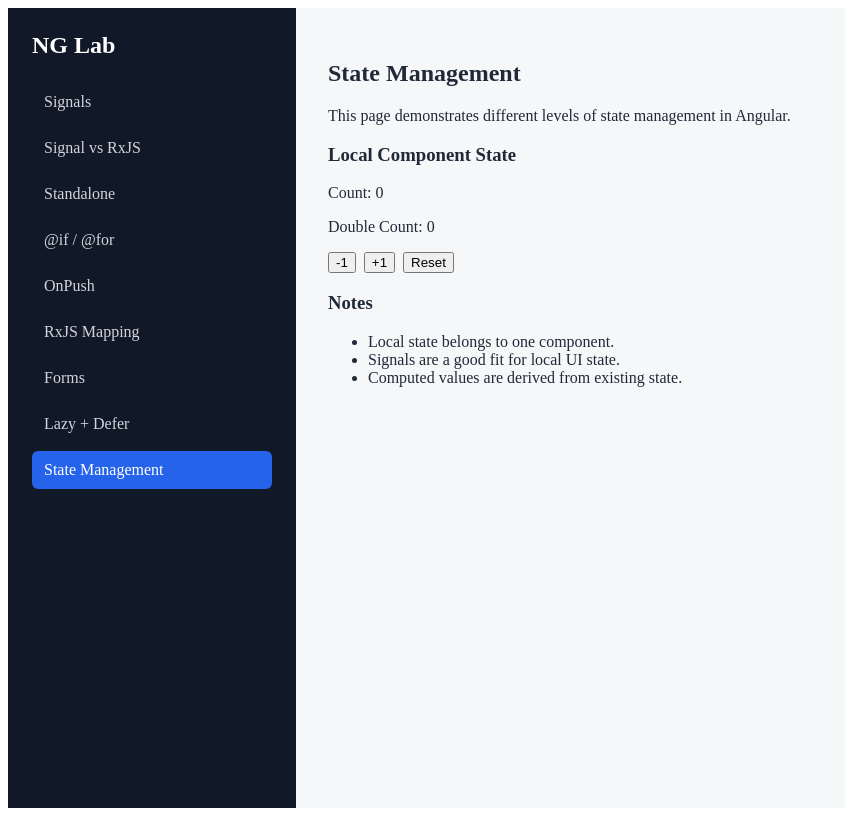
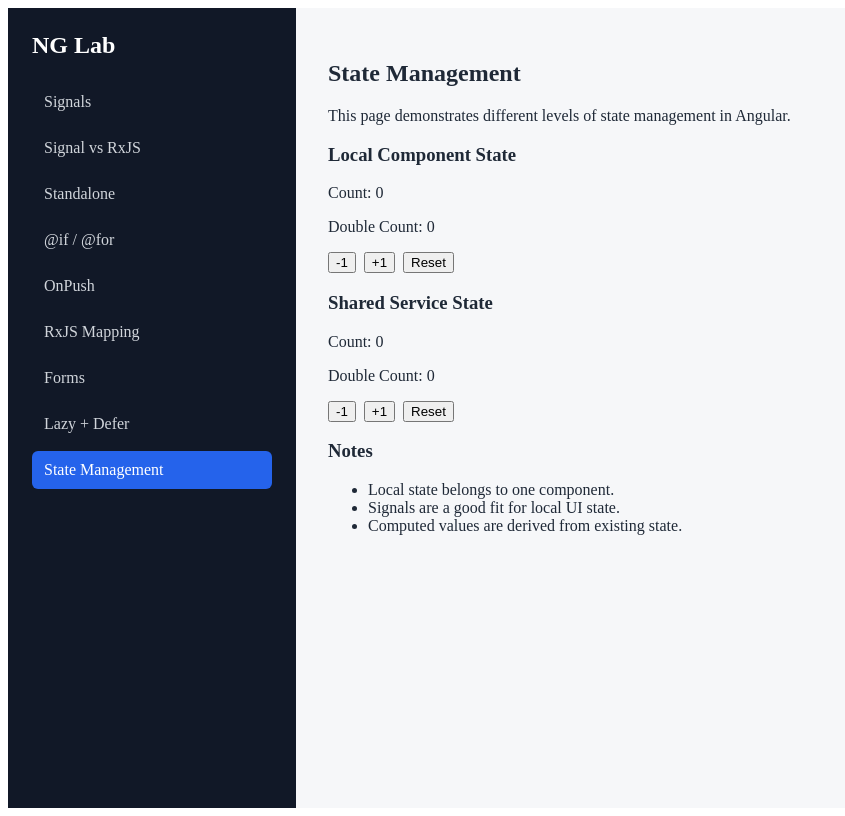
Before and after one commit to qiuxan/AngularKnowledge, an Angular app in the folder ng-lab/: page /state-management in a window 1280 px wide. Shown: the whole page, without its empty margins (0-845 px from the left). Built offline with nearby package versions, Linux system fonts and the light colour scheme.

Commit message:
Shared Service State

```diff
--- a/ng-lab/src/app/pages/state-management/state-management.html
+++ b/ng-lab/src/app/pages/state-management/state-management.html
@@ -1,9 +1,7 @@
 <section class="page">
   <h2>State Management</h2>
 
-  <p>
-    This page demonstrates different levels of state management in Angular.
-  </p>
+  <p>This page demonstrates different levels of state management in Angular.</p>
 
   <div class="demo-card">
     <h3>Local Component State</h3>
@@ -18,6 +16,19 @@
     </div>
   </div>
 
+  <div class="demo-card">
+    <h3>Shared Service State</h3>
+
+    <p>Count: {{ sharedCount() }}</p>
+    <p>Double Count: {{ sharedDoubleCount() }}</p>
+
+    <div class="actions">
+      <button type="button" (click)="decrementShared()">-1</button>
+      <button type="button" (click)="incrementShared()">+1</button>
+      <button type="button" (click)="resetShared()">Reset</button>
+    </div>
+  </div>
+
   <div class="notes">
     <h3>Notes</h3>
 
--- a/ng-lab/src/app/pages/state-management/state-management.ts
+++ b/ng-lab/src/app/pages/state-management/state-management.ts
@@ -1,4 +1,5 @@
-import { Component, computed, signal } from '@angular/core';
+import { Component, computed, inject, signal } from '@angular/core';
+import { CounterStore } from '../../shared/counter-store';
 
 @Component({
   selector: 'app-state-management',
@@ -8,6 +9,10 @@ import { Component, computed, signal } from '@angular/core';
 })
 export class StateManagement {
   count = signal(0);
+  private counterStore = inject(CounterStore);
+
+  sharedCount = this.counterStore.count;
+  sharedDoubleCount = this.counterStore.doubleCount;
 
   doubleCount = computed(() => this.count() * 2);
 
@@ -22,4 +27,16 @@ export class StateManagement {
   reset() {
     this.count.set(0);
   }
+
+  incrementShared() {
+    this.counterStore.increment();
+  }
+
+  decrementShared() {
+    this.counterStore.decrement();
+  }
+
+  resetShared() {
+    this.counterStore.reset();
+  }
 }
--- /dev/null
+++ b/ng-lab/src/app/shared/counter-store.ts
@@ -0,0 +1,22 @@
+import { computed, Injectable, signal } from '@angular/core';
+
+@Injectable({
+  providedIn: 'root',
+})
+export class CounterStore {
+  count = signal(0);
+
+  doubleCount = computed(() => this.count() * 2);
+
+  increment() {
+    this.count.update((value) => value + 1);
+  }
+
+  decrement() {
+    this.count.update((value) => value - 1);
+  }
+
+  reset() {
+    this.count.set(0);
+  }
+}
```
Also changed, not shown: 1 other file (tests, documents, lock files or other folders).
